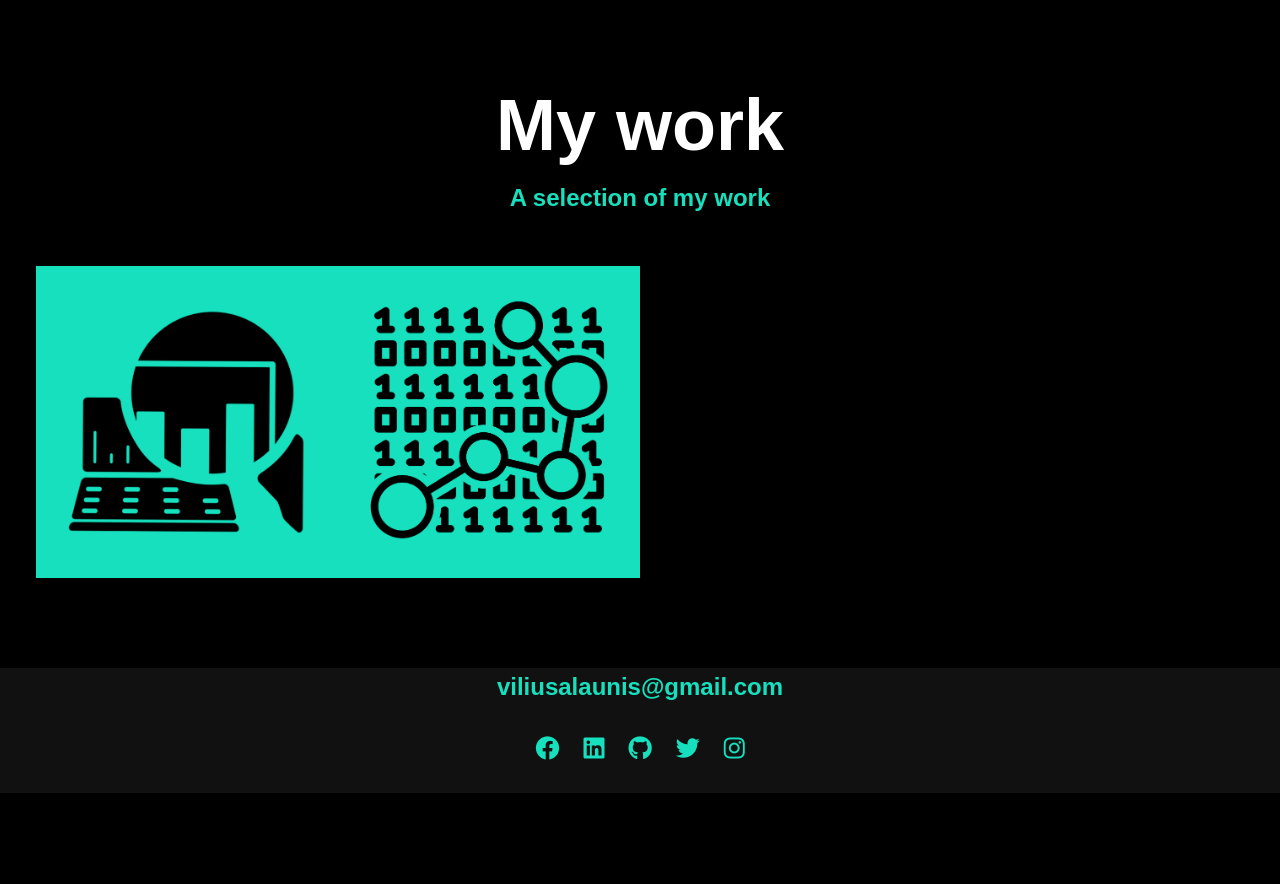
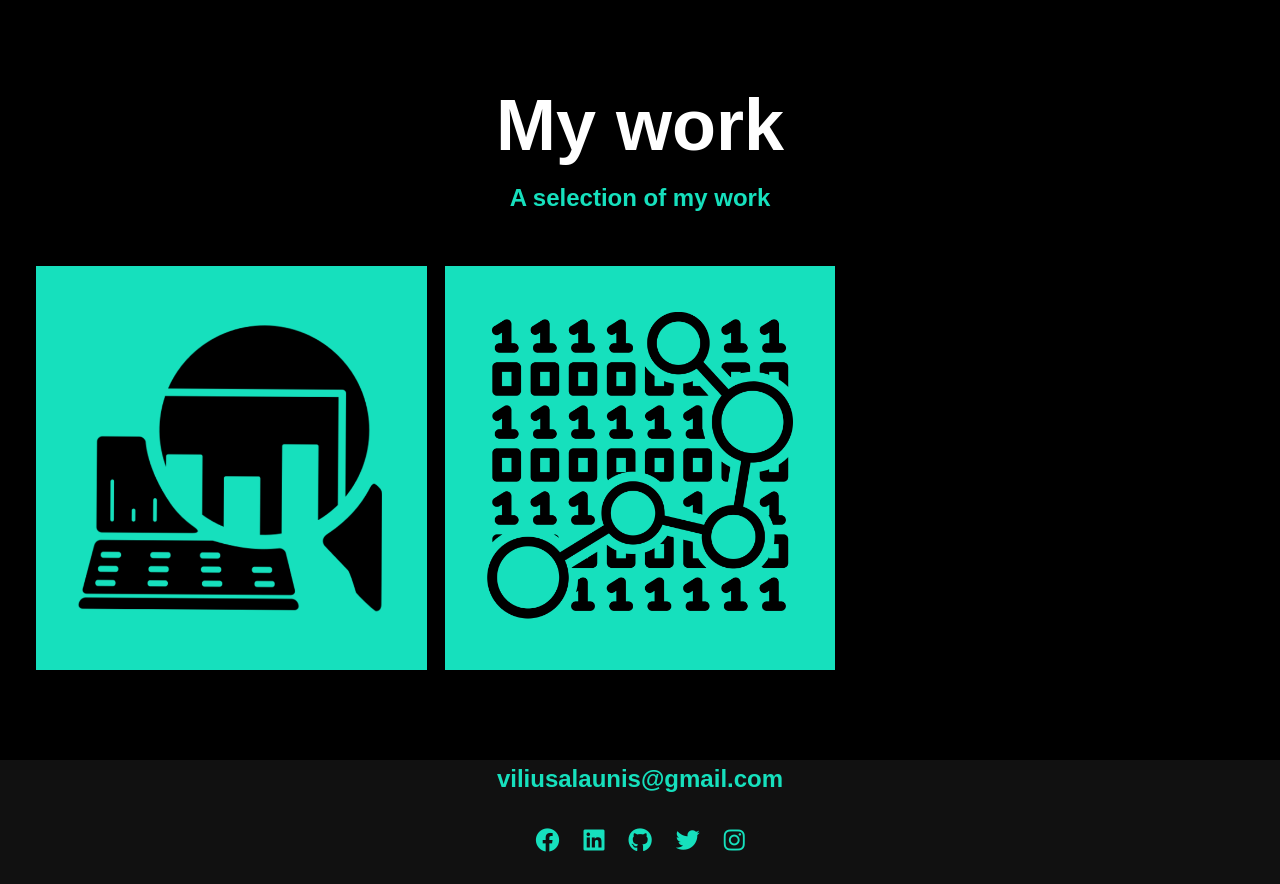
Before and after one commit to VilkaMini/vilius-portfolio, a Flask app: page / in a window 1280 px wide. Shown: the part 1713-2597 px from the top of the page. Before the commit the page ends 2506 px from the top, so only its background shows below. Run offline with Flask 2, Linux system fonts and the light colour scheme; some web fonts are replaced.

Commit message:
Created gaps between portfolio items

```diff
--- a/static/css/style.css
+++ b/static/css/style.css
@@ -389,6 +389,7 @@
 
 .portfolio {
     display: grid;
+    gap: 1em;
     grid-template-columns: repeat(auto-fill, minmax(300px, 1fr));
 }
 
```
